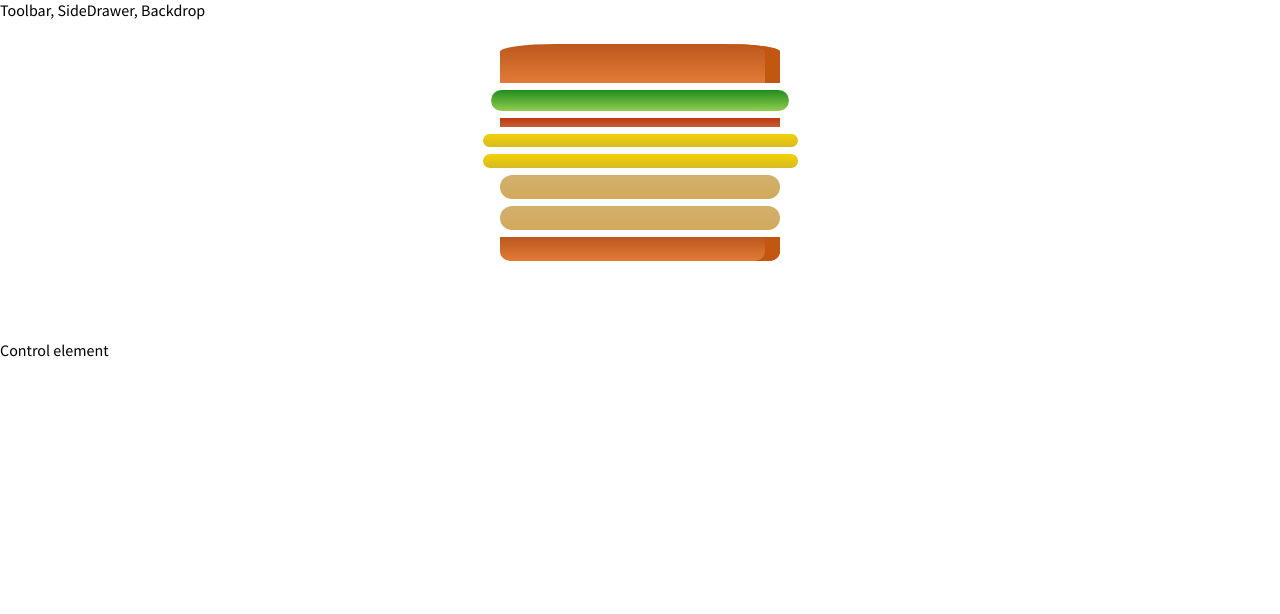
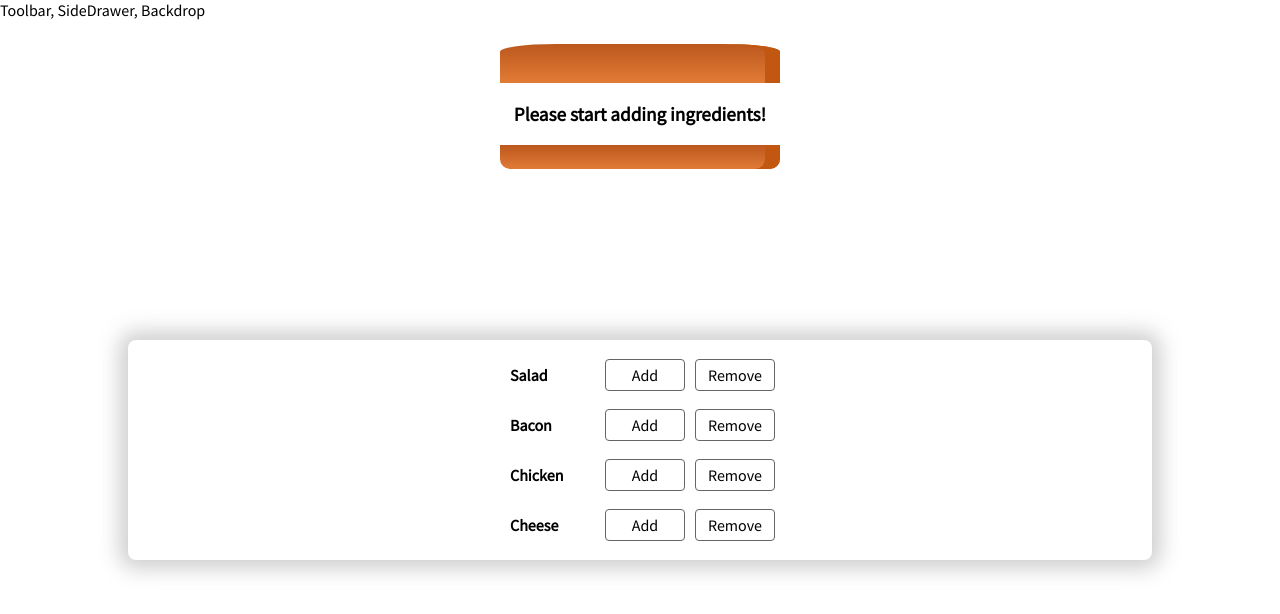
Before and after one commit to Hannah6898/react-builder-project, a React app: page / in a window 1280 px wide. Shown: the top 614 px of the page. Built offline with nearby package versions, Linux system fonts and the light colour scheme.

Commit message:
Created the Build Controls component and added functionalilty for adding ingredients

```diff
--- /dev/null
+++ b/src/components/Sandwich/BuildControls/BuildControl/BuildControl.js
@@ -0,0 +1,16 @@
+import React from "react";
+import classes from "./BuildControl.module.css";
+
+const BuildControl = (props) => {
+  return (
+    <div className={classes.BuildControl}>
+      <div className={classes.label}>{props.ingredientLabel}</div>
+      <button className={classes.button} onClick={props.added}>
+        Add
+      </button>
+      <button className={classes.button}>Remove</button>
+    </div>
+  );
+};
+
+export default BuildControl;
--- /dev/null
+++ b/src/components/Sandwich/BuildControls/BuildControl/BuildControl.module.css
@@ -0,0 +1,61 @@
+.BuildControl {
+  display: flex;
+  flex-flow: row;
+  justify-content: space-between;
+  align-items: center;
+  margin: 5px 0;
+}
+
+button {
+  display: block;
+  font: inherit;
+  padding: 5px 10px;
+  margin: 0 5px;
+  width: 80px;
+  border: 1px solid rgb(104, 100, 100);
+  background-color: transparent;
+  border-radius: 4px;
+  cursor: pointer;
+  outline: none;
+}
+
+.label {
+  padding: 10px;
+  font-weight: bold;
+  width: 80px;
+}
+
+/* .BuildControl button:disabled {
+    background-color: #AC9980;
+    border: 1px solid #7E7365;
+    color: #ccc;
+    cursor: default;
+}
+
+.BuildControl button:hover:disabled {
+    background-color: #AC9980;
+    color: #ccc;
+    cursor: not-allowed;
+}
+
+
+
+.BuildControl .Less {
+    background-color: #D39952;
+    color: white;
+}
+
+.BuildControl .More {
+    background-color: #8F5E1E;
+    color: white;
+}
+
+.BuildControl .Less:hover, .BuildControl .Less:active {
+    background-color: #DAA972;
+    color: white;
+}
+
+.BuildControl .More:hover,.BuildControl .More:active {
+    background-color: #99703F;
+    color: white;
+} */
--- /dev/null
+++ b/src/components/Sandwich/BuildControls/BuildControls.js
@@ -0,0 +1,27 @@
+import React from "react";
+import classes from "./BuildControls.module.css";
+import BuildControl from "./BuildControl/BuildControl";
+
+const controls = [
+  { label: "Salad", type: "salad" },
+  { label: "Bacon", type: "bacon" },
+  { label: "Chicken", type: "chicken" },
+  { label: "Cheese", type: "cheese" },
+];
+
+const BuildControls = (props) => {
+  return (
+    <div className={classes.BuildControls}>
+      {controls.map((control) => (
+        <BuildControl
+          key={control.label}
+          ingredientLabel={control.label}
+          added={() => props.ingredientAdded(control.type)}
+          //Pass the control type to keep track of which type this build control is
+        />
+      ))}
+    </div>
+  );
+};
+
+export default BuildControls;
--- /dev/null
+++ b/src/components/Sandwich/BuildControls/BuildControls.module.css
@@ -0,0 +1,10 @@
+.BuildControls {
+  width: 80%;
+  display: flex;
+  flex-flow: column;
+  align-items: center;
+  margin: auto;
+  padding: 10px 0;
+  border-radius: 8px;
+  box-shadow: 0px 0px 20px 9px rgba(193, 193, 193, 0.76);
+}
--- a/src/components/Sandwich/Sandwich.js
+++ b/src/components/Sandwich/Sandwich.js
@@ -5,7 +5,8 @@ import SandwichIngredients from "./SandwichIngredients/SandwichIngredients";
 const Sandwich = (props) => {
   console.log(props.ingredients);
   debugger;
-  const transformedIngredients = Object.keys(props.ingredients).map(
+  let transformedIngredients = Object.keys(props.ingredients)
+    .map(
       /*Object (a default JS object) is used. Object has a method called keys
     which extracts the keys (e.g. salad) from a given object and turns into an Array.
     Now we have an array of keys we can map through them*/
@@ -26,7 +27,17 @@ const Sandwich = (props) => {
             })
         );
       }
-  );
+    )
+    .reduce((arr, el) => {
+      return arr.concat(el);
+    }, []);
+  /*We use reduce to transform the array into a flattened array. arr is the previous element of the array and el is the current element in the array.
+   We concat the current element to the previous element to produce a flattened array that we can now use for the if statement below */
+
+  if (transformedIngredients.length === 0) {
+    transformedIngredients = <p>Please start adding ingredients!</p>;
+  }
+  console.log(transformedIngredients);
   return (
     <div className={classes.Sandwich}>
       <SandwichIngredients type="breadTop" />
--- a/src/containers/SandwichBuilder/SandwichBuilder.js
+++ b/src/containers/SandwichBuilder/SandwichBuilder.js
@@ -1,21 +1,45 @@
 import React, { Component } from "react";
 import Aux from "../../hoc/Aux";
 import Sandwich from "../../components/Sandwich/Sandwich";
+import BuildControls from "../../components/Sandwich/BuildControls/BuildControls";
+
+//Global const
+const INGREDIENT_PRICES = {
+  salad: 0.5,
+  bacon: 0.9,
+  chicke: 1.2,
+  cheese: 0.6,
+};
 
 class SandwichBuilder extends Component {
   state = {
     ingredients: {
-      salad: 1,
-      bacon: 1,
-      cheese: 2,
-      chicken: 2,
+      salad: 0,
+      bacon: 0,
+      chicken: 0,
+      cheese: 0,
     },
+    totalPrice: 2,
   };
+
+  addIngredientHandler = (type) => {
+    //type is the content of the ingredient state
+    const updatedCount = this.state.ingredients[type] + 1;
+    const updatedIngredients = {
+      ...this.state.ingredients,
+      //distribute the properties of the old ingredient state into the new object created here
+    };
+    updatedIngredients[type] = updatedCount;
+    //Accessing the ingredients in the new object created and setting the value to the updated count
+    const newPrice = this.state.totalPrice + INGREDIENT_PRICES[type];
+    this.setState({ totalPrice: newPrice, ingredients: updatedIngredients });
+  };
+
   render() {
     return (
       <Aux>
         <Sandwich ingredients={this.state.ingredients} />
-        <div>Control element</div>
+        <BuildControls ingredientAdded={this.addIngredientHandler} />
       </Aux>
     );
   }
```
Lines whose indentation alone changed are shown as unchanged.
